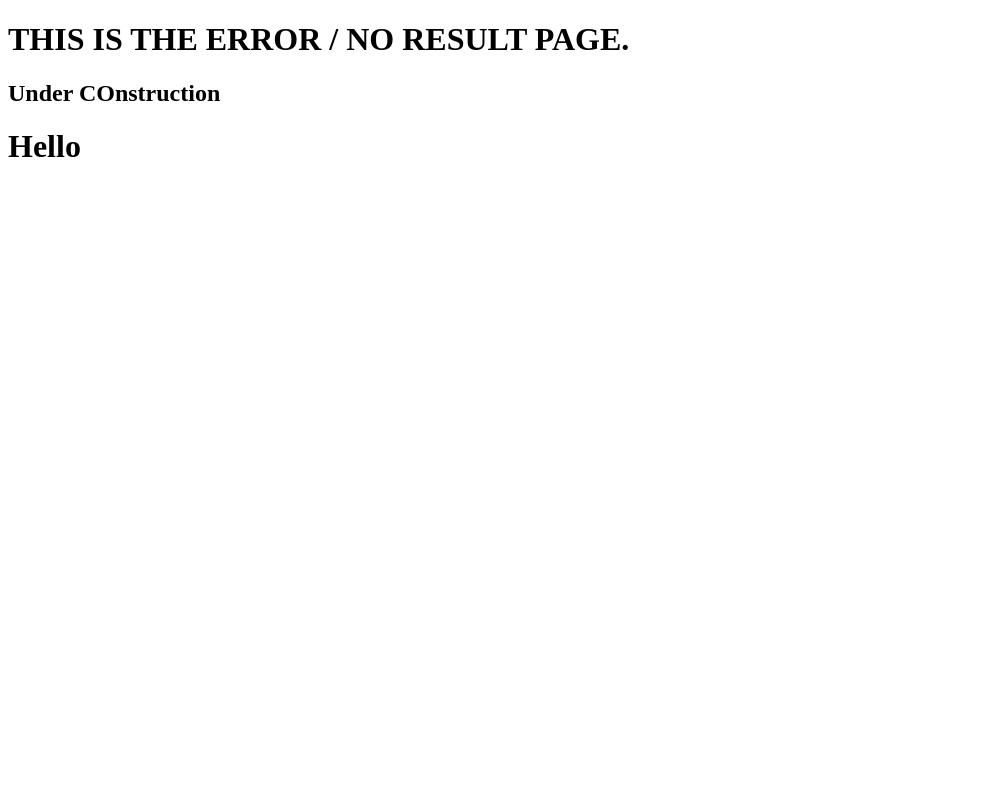
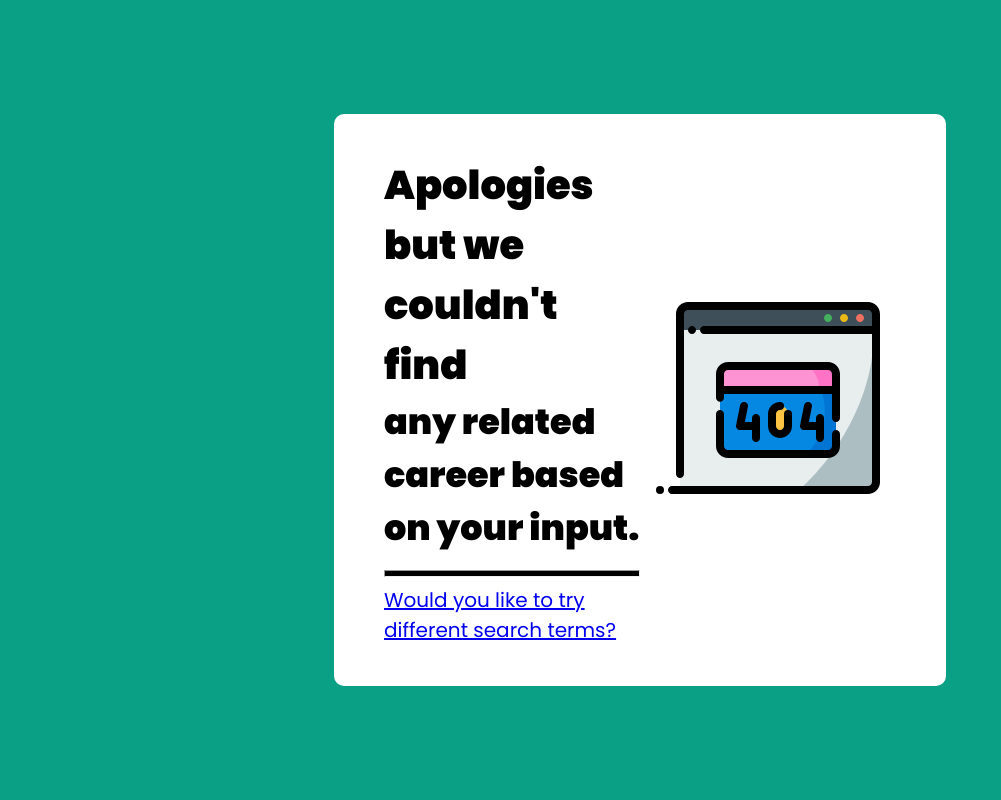
Before and after one commit to fritzgerald658/RECOMEE, a Django app: page /no-results/ in a window 1280 px wide. Shown: the whole page, without its empty margins (0-1001 px from the left). Run offline with Django 5.2, Linux system fonts and the light colour scheme; parts of the project's set-up code (start-up, migrations or seed data) failed here and were passed over.

Commit message:
no results page created

```diff
--- /dev/null
+++ b/static/no_results_page.css
@@ -0,0 +1,32 @@
+@import url("https://fonts.googleapis.com/css2?family=Inter:wght@100..900&family=Poppins:ital,wght@0,100;0,200;0,300;0,400;0,500;0,600;0,700;0,800;0,900;1,100;1,200;1,300;1,400;1,500;1,600;1,700;1,800;1,900&display=swap");
+
+body {
+  background-color: #0aa085;
+  margin: 0;
+}
+
+.section-one {
+  min-height: 100vh;
+  display: flex;
+  flex-direction: column;
+  align-items: center;
+  justify-content: center;
+}
+
+.center-container {
+  display: flex;
+  flex-direction: row;
+  min-height: 250px;
+  max-width: 400px;
+  background-color: white;
+  padding: 25px 50px;
+  justify-content: center;
+  align-items: center;
+  border-radius: 10px;
+  max-width: 40vw;
+}
+
+.text-container {
+  font-family: "Poppins", sans-serif;
+  text-align: left;
+}
--- a/template/index.html
+++ b/template/index.html
@@ -1,13 +1,38 @@
 <!DOCTYPE html>
 <html lang="en">
-<head>
-    <meta charset="UTF-8">
-    <meta name="viewport" content="width=h, initial-scale=1.0">
+  <head>
+    <meta charset="UTF-8" />
+    <meta name="viewport" content="width=h, initial-scale=1.0" />
     <title>Document</title>
-</head>
-<body>
-    <h1>THIS IS THE ERROR / NO RESULT PAGE.</h1>
-    <h2>Under COnstruction</h2>
-    <h1>Hello</h1>
-</body>
+    {% load static %}
+    <link rel="stylesheet" href="{% static 'no_results_page.css' %}" />
+  </head>
+  <body>
+    <section class="section-one">
+      <div class="center-container">
+        <div class="text-container">
+          <p>
+            <span style="font-size: 40px; font-weight: 900"
+              >Apologies but we couldn't find  </span
+            ><br />
+            <span style="font-size: 35px; font-weight: 900">
+              any related career based on your input. </span
+            ><br /> <hr style="height: 5px; background-color: black;">
+            <span
+              style="
+                color: #0aa085;
+                font-size: 20px;
+                text-decoration: underline;
+                cursor: pointer;
+              "
+              ><a href="{% url 'predict_position' %}">Would you like to try different search terms?</a></span
+            >
+          </p>
+        </div>
+        <div class="img-container">
+          <img src="{% static 'assets/noresults.svg' %}" alt="" />
+        </div>
+      </div>
+    </section>
+  </body>
 </html>
```
Also changed, not shown: db.sqlite3, static/assets/noresults.svg (added).
